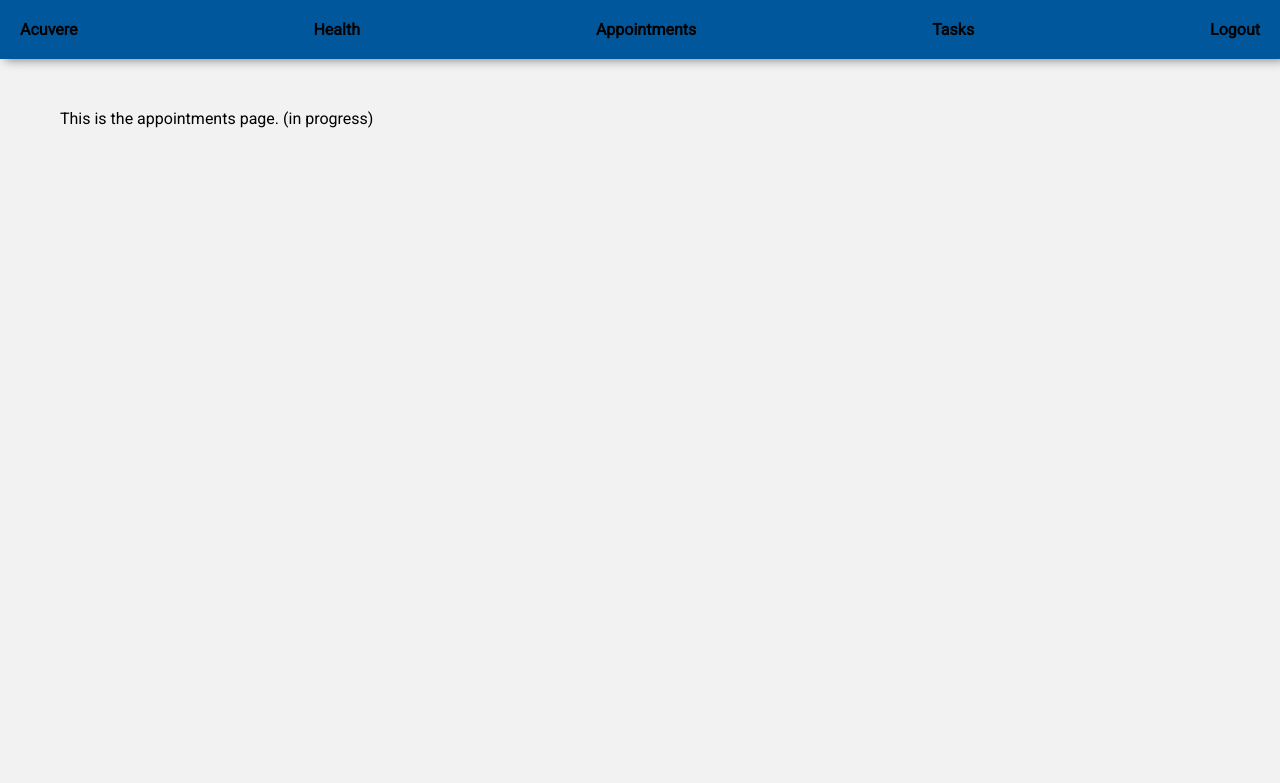
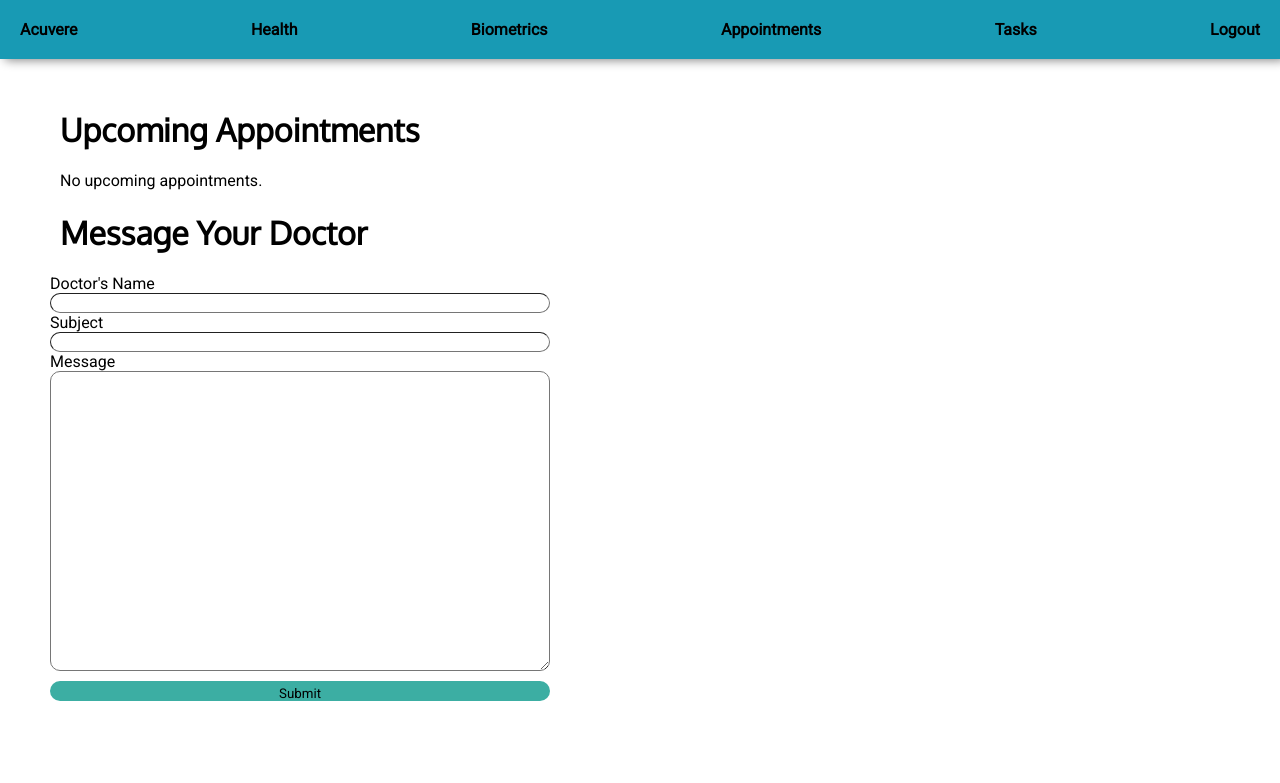
Before and after one commit to daedaldan/acuvere, a Django app: page /appointments/ in a window 1280 px wide. Shown: the top 783 px of the page. Run offline with Django 3.2, Linux system fonts and the light colour scheme; the visitor is signed in with stand-in values (Sample User, id 1); data that the repository does not hold is empty.

Commit message:
Implement pages for health, biometrics, appointments, and tasks

```diff
--- a/patients/models.py
+++ b/patients/models.py
@@ -31,7 +31,7 @@ class Appointment(models.Model):
     """A patient's appointment and its associated info."""
 
     patient = models.ForeignKey(Patient, on_delete=models.CASCADE)
-    location = models.CharField(max_length=200)
+    location = models.CharField(max_length=25)
     date = models.DateField()
     time = models.TimeField()
     description = models.CharField(max_length=500)
@@ -41,7 +41,7 @@ class Task(models.Model):
     """A task assigned to a patient by a healthcare worker."""
 
     patient = models.ForeignKey(Patient, on_delete=models.CASCADE)
-    name = models.CharField(max_length=100)
-    frequency = models.CharField(max_length=200)
+    name = models.CharField(max_length=25)
+    frequency = models.CharField(max_length=30)
     description = models.CharField(max_length=500)
     completed = models.BooleanField(default=False)
--- a/patients/static/patients/style.css
+++ b/patients/static/patients/style.css
@@ -2,7 +2,7 @@
 
 body {
   margin: 0;
-  background: #f2f2f2;
+  background: #FFFFFF;
 }
 
 main {
@@ -10,14 +10,10 @@ main {
   margin-left: 50px;
 }
 
-h1 {
+h1, h2, h3 {
   font-family: Oxygen;
   font-weight: bold;
-}
-
-h2 {
-  font-family: Oxygen;
-  font-weight: bold;
+  margin-left: 10px;
 }
 
 p {
@@ -30,11 +26,29 @@ a {
   text-decoration: none;
 }
 
+label {
+  font-family: Roboto;
+}
+
+input {
+  border-width: 1px;
+  border-radius: 10px;
+  height: 20px;
+  width: 500px;
+}
+
+textarea {
+  border-width: 1px;
+  border-radius: 10px;
+  width: 500px;
+  height: 300px;
+}
+
 button {
   border-style: none;
   border-radius: 10px;
   padding: 10px 15px 10px 15px;
-  background: #f09433;
+  background: #3CAEA3;
   font-family: Roboto;
 }
 
@@ -46,7 +60,7 @@ nav {
   margin: 0;
   padding-left: -20px;
   box-shadow: 5px 1px 10px grey;
-  background: #01579b;;
+  background: #189AB4;
 }
 
 .navbar {
@@ -69,7 +83,7 @@ li {
 }
 
 .logo {
-  font-size: 20px;
+
 }
 
 /* Website */
@@ -106,87 +120,25 @@ footer {
 .card-border {
   display: inline-block;
   border-radius: 5%;
+  margin-right: 20px;
+  margin-bottom: 20px;
   padding: 20px;
   box-shadow: 5px 5px 10px grey;
 }
 
-/* User card */
-
-.user-card {
+.card {
   margin: auto;
-  text-align: center;
-  margin-right: 20px;
-  margin-bottom: 20px;
+  text-align: left;
   width: 275px;
 }
 
-.user-card-photo {
-  height: 100px;
-  width: 100px;
-  border-radius: 50%;
-  display: block;
-  margin-right: auto;
-  margin-left: auto;
-  margin-bottom: 20px;
-}
+/* Forms */
 
-/* Profile card */
-
-.profile-card {
-  position: fixed;
-  top: 50%;
-  left: 50%;
-  transform: translate(-50%, -50%);
-  text-align: center;
-  width: 500px;
-}
-
-.profile-card-photo {
-  height: 100px;
-  width: 100px;
-  border-radius: 50%;
-  display: inline;
-}
-
-.user-info {
-  display: flex;
-  align-items: center;
-  text-align: left;
-}
-
-.profile-name {
-  margin-left: 20px;
-}
-
-.profile-line {
-  margin-left: 20px;
-}
-
-.bio {
-  text-align: left;
-}
-
-.interests {
-  display: flex;
-  flex-wrap: wrap;
-}
-
-.interest {
-  margin-right: 5px;
-  margin-top: auto;
-  margin-bottom: 20px;
-  font-size: 12px;
-  background-color: #add8e6;
-  border-radius: 10px;
-  line-height: 0;
-}
-
-.profile-card-button {
+.form-submit {
   border-style: none;
   border-radius: 10px;
-  padding: 10px 15px 10px 15px;
-  background: #f09433;
-  background: linear-gradient(45deg, #add8e6 25%, #86c5da 75%);
+  margin-top: 10px;
+  padding: 5px 0 15px 0;
+  background: #3CAEA3;
   font-family: Roboto;
-  width: 50%;
 }
--- a/patients/templates/patients/appointments.html
+++ b/patients/templates/patients/appointments.html
@@ -1,5 +1,28 @@
 {% extends 'patients/base.html' %}
 
 {% block content %}
-    <p>This is the appointments page. (in progress)</p>
+    <h1>Upcoming Appointments</h1>
+    {% if appointments %}
+        {% for appointment in appointments %}
+            <div class="card-border">
+                <div class="card">
+                    <h3>{{ appointment.location }}</h3>
+                    <p>{{ appointment.date}}, {{ appointment.time }}</p>
+                    <p>{{ appointment.description }}</p>
+                </div>
+            </div>
+        {% endfor %}
+    {% else %}
+        <p>No upcoming appointments.</p>
+    {% endif %}
+    <h1>Message Your Doctor</h1>
+    <form>
+        <label for="recipient">Doctor's Name</label><br>
+        <input type="text" name="recipient"><br>
+        <label for="subject">Subject</label><br>
+        <input type="text" name="subject"><br>
+        <label for="message">Message</label><br>
+        <textarea type="text" name="message"></textarea><br>
+        <input type="submit" class="form-submit">
+    </form>
 {% endblock content %}
--- a/patients/templates/patients/base.html
+++ b/patients/templates/patients/base.html
@@ -13,6 +13,11 @@
             <li>
                 <a href="{% url 'patients:health' %}">
                     Health
+                </a>
+            </li>
+            <li>
+                <a href="{% url 'patients:biometrics' %}">
+                    Biometrics
                 </a>
             </li>
             <li>
--- /dev/null
+++ b/patients/templates/patients/biometrics.html
@@ -0,0 +1,5 @@
+{% extends 'patients/base.html' %}
+
+{% block content %}
+    <p>This is the biometrics page. (in progress)</p>
+{% endblock content %}
--- a/patients/urls.py
+++ b/patients/urls.py
@@ -7,6 +7,7 @@ urlpatterns = [
     # Home page
     path('', views.index, name='index'),
     path('health/', views.health, name='health'),
+    path('biometrics/', views.biometrics, name='biometrics'),
     path('appointments/', views.appointments, name='appointments'),
     path('tasks/', views.tasks, name='tasks'),
 ]
--- a/patients/views.py
+++ b/patients/views.py
@@ -1,5 +1,7 @@
 from django.shortcuts import render
 from django.contrib.auth.decorators import login_required
+from .models import Patient, Appointment, Task
+import json
 
 
 def index(request):
@@ -9,17 +11,54 @@ def index(request):
 
 @login_required
 def health(request):
+    """Page for users to view biometric summary, upcoming appointments, and tasks assigned."""
+    appointments = Appointment.objects.filter(patient=request.user.patient)
+    tasks = Task.objects.filter(patient=request.user.patient)
+    biometric_data = json.load(open('patients/static/patients/biometric_data.json'))
+
+    context = {
+        'appointments': appointments,
+        'tasks': tasks,
+        'average_HR': sum(biometric_data['HourlyHeartRate']) / len(biometric_data['HourlyHeartRate']),
+        'average_temp': sum(biometric_data['HourlyBodyTemp']) / len(biometric_data['HourlyBodyTemp']),
+        'average_O2': sum(biometric_data['HourlySpO2']) / len(biometric_data['HourlySpO2']),
+        'average_glucose': sum(biometric_data['HourlyBloodGlucose']) / len(biometric_data['HourlyBloodGlucose']),
+        'user': request.user
+    }
+    return render(request, 'patients/health.html', context)
+
+
+@login_required
+def biometrics(request):
     """Page for users to view biometrics and health trends."""
-    return render(request, 'patients/health.html')
+
+    biometric_data = json.load(open('patients/static/patients/biometric_data.json'))
+
+    context = {
+        'biometrics': biometric_data
+    }
+    return render(request, 'patients/biometrics.html', context)
 
 
 @login_required
 def appointments(request):
     """Page for users to view upcoming appointments."""
-    return render(request, 'patients/appointments.html')
+
+    appointments = Appointment.objects.filter(patient=request.user.patient)
+
+    context = {
+        'appointments': appointments
+    }
+    return render(request, 'patients/appointments.html', context)
 
 
 @login_required
 def tasks(request):
     """Page for users to view tasks assigned by doctor."""
-    return render(request, 'patients/tasks.html')
+
+    tasks = Task.objects.filter(patient=request.user.patient)
+
+    context = {
+        'tasks': tasks
+    }
+    return render(request, 'patients/tasks.html', context)
```
Also changed, not shown: patients/templates/patients/health.html (+39 -1 lines), patients/templates/patients/tasks.html (+14 -1 lines), users/views.py (+19 -23 lines).
